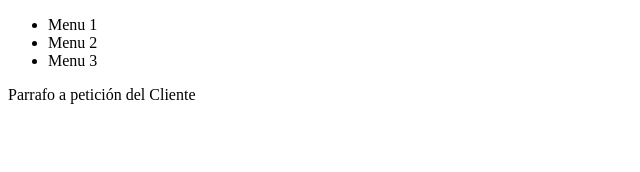
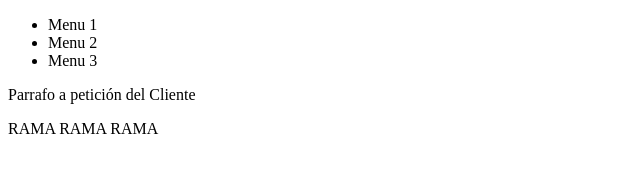
Before and after one commit to archisss/git_test, a plain HTML site: page index.html in a window 1280 px wide. Shown: the whole page, without its empty margins (0-640 px from the left). Drawn offline with Linux system fonts and the light colour scheme.

Commit message:
commit on master before branch

```diff
--- a/index.html
+++ b/index.html
@@ -16,5 +16,7 @@
         </ul>
     </div>
     <p>Parrafo a petición del Cliente</p>
+
+    <p>RAMA RAMA RAMA</p>
 </body>
 </html>
```
